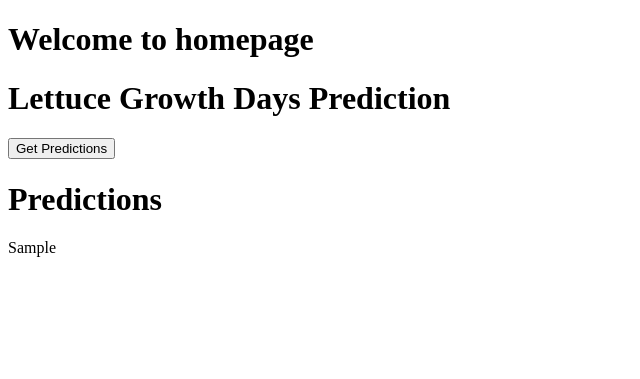
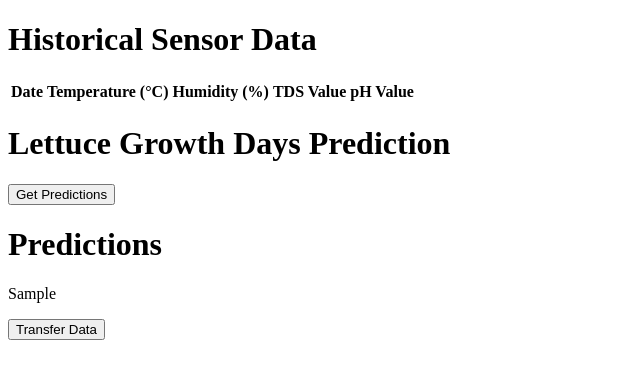
Before and after one commit to JjayFabor/LettuceRealTimeMonitoringSystem, a Flask app: template templates/index.html in a window 1280 px wide. Shown: the top 379 px of the page, without its empty margins (0-640 px from the left). Run offline with Flask 3, Linux system fonts and the light colour scheme; the template is opened without the code that fills it: most values are stand-ins (such as "Sample title", 1, 10 or a date in 2020); lists and menus that the app fills with data are empty.

Commit message:
Update app.py

```diff
--- a/Arduino/sensor_data.csv
+++ /dev/null
@@ -1,5 +0,0 @@
-Date,Temperature,Humidity,TDS Value,pH Level
-9/30/2023,32,67,14.52,7.03
-10/1/2023,32,67,18.1,6.93
-10/2/2023,32,67,12.72,7.01
-10/3/2023,30,87,45.95,6.63
--- a/app.py
+++ b/app.py
@@ -4,18 +4,74 @@ import pandas as pd
 import os
 import sys
 import serial
+import time
+import csv
+import threading
+
 
 from MLAlgo.src.pipeline.predict_pipeline import CustomData, PredictPipeline
 
-application = Flask(__name__)
+app = Flask(__name__)
 
-app = application
+app.secret_key = 'c2a414bae58f626702e45f483f5cf295b9d006455448b1f78'
 
-app.secret_key = 'c2a414bae58f626702e45f483f5cf295b9d006455448b1f4'
+# Define constants
+sensor_data = {'date': [], 'temp': [], 'humidity': [], 'tds': [], 'ph': []}
+DATA_DIRECTORY = "Arduino"
+CSV_FILENAME = "sensor_data.csv"
 
-# ser = serial.Serial("COM3", 9600)
-DATA_DIRECTORY = "Arduino"  # This is the directory where the CSV file will be located
-CSV_FILENAME = "sensor_data.csv"  # This is the name of the CSV file
+# Global Variables
+receiving_file = False
+arduino = None
+last_update_time = None
+
+try:
+    arduino = serial.Serial('COM3', 9600, timeout=1)
+    time.sleep(1)  # Wait for the Serial connection to initialize
+    if arduino.is_open:
+        print("Serial port connected.")
+    else:
+        raise Exception("Serial port not opened.")
+except Exception as e:
+    print(f"Could not initialize the serial port: {e}")
+    arduino = None
+
+@app.route('/')
+def index():
+    return render_template('index.html')
+
+@app.route('/data')
+def data():
+    global arduino
+    try:
+        if arduino is None:
+            raise Exception("Serial port not connected.")
+        else:
+            raw_data = arduino.readline().decode().strip()
+
+            # Validate the received data
+            data = raw_data.split(',')
+
+            # Check if the length of received data is the same as expected
+            if len(data) != len(sensor_data):
+                raise Exception(f"Invalid data received: {data}")
+
+            # Append current sensor data to lists, excluding 'undefined' values
+            for key, value in zip(sensor_data.keys(), data):
+                if value != 'undefined':
+                    sensor_data[key].append(value)
+
+            # Limit the number of data points to display
+            max_data_points = 15
+            for key, value in sensor_data.items():
+                if len(value) > max_data_points:
+                    sensor_data[key] = value[-max_data_points:]
+
+            return jsonify(sensor_data)
+
+    except Exception as e:
+        return str(e)  # Return error message as a response
+
 
 @app.route('/', methods=['GET', 'POST'])
 def predict_datapoint():
@@ -33,5 +89,47 @@ def predict_datapoint():
         except Exception as e:
             return jsonify(error=str(e))
 
+@app.route('/transfer', methods=['POST'])
+def transfer():
+    global arduino, last_update_time
+    print("Start transferring...")
+
+    # Check if there's no new data since the last update
+    if last_update_time is not None and (time.time() - last_update_time) < 2:
+        print("No new data available. Data is already up to date.")
+        return jsonify({'status': 'no_new_data'})
+
+    arduino.write("SEND_FILE\n".encode('utf-8'))
+    time.sleep(2)
+
+    try:
+        with open(os.path.join(DATA_DIRECTORY, CSV_FILENAME), "w", newline='', encoding='utf-8') as file:
+            csv_writer = csv.writer(file, delimiter=',', quotechar='"', quoting=csv.QUOTE_MINIMAL)
+
+            while True:
+                transfer_line = arduino.readline().decode('utf-8').strip()
+                if transfer_line == "SEND_FILE":
+                    continue
+                elif transfer_line == "EOF":
+                    print("End of file received.")
+                    break
+                elif transfer_line:
+                    csv_writer.writerow(transfer_line.split(','))
+
+        last_update_time = time.time()  # Update the last update timestamp
+        print("File transfer complete.")
+        return jsonify({'status': 'success'})
+
+    except Exception as e:
+        print("Error: " + str(e))
+        return jsonify({'status': 'error', 'message': str(e)})
+
+
+
 if __name__ == '__main__':
-    app.run(host='0.0.0.0', debug=True)
+    # Create and start the data() thread
+    data_thread = threading.Thread(target=data)
+    data_thread.daemon = True
+    data_thread.start()
+
+    app.run() # host='0.0.0.0', debug=True
--- a/templates/index.html
+++ b/templates/index.html
@@ -3,8 +3,59 @@
 <head>
     <meta charset="UTF-8">
     <meta name="viewport" content="width=device-width, initial-scale=1.0">
-    <title>Arduino Data Display</title>
+    <title>Arduino Historical Data Display</title>
+</head>
+<body>
+    <h1>Historical Sensor Data</h1>
+    <table>
+        <tr>
+            <th>Date</th>
+            <th>Temperature (°C)</th>
+            <th>Humidity (%)</th>
+            <th>TDS Value</th>
+            <th>pH Value</th>
+        </tr>
+        <tbody id="historical-data">
+            <!-- Historical data will be inserted here -->
+        </tbody>
+    </table>
+
+    <h1>Lettuce Growth Days Prediction</h1>
+
+    <button onclick="fetchPredictions()">Get Predictions</button>
+
+    <h1>Predictions</h1>
+    <p id="predictionDisplay">{{predictionDisplay}}</p>
+
+    <button id="transferButton">Transfer Data</button>
+
     <script>
+        function updateData() {
+            fetch('/data')
+                .then(response => response.json())
+                .then(data => {
+                    // Update historical data table
+                    const historicalData = document.getElementById('historical-data');
+                    historicalData.innerHTML = ''; // Clear previous data
+
+                    // Loop through historical data and create table rows
+                    for (let i = 0; i < data.date.length; i++) {
+                        const row = document.createElement('tr');
+                        row.innerHTML = `
+                            <td>${data.date[i]}</td>
+                            <td>${data.temp[i]}</td>
+                            <td>${data.humidity[i]}</td>
+                            <td>${data.tds[i]}</td>
+                            <td>${data.ph[i]}</td>
+                        `;
+                        historicalData.appendChild(row);
+                    }
+                });
+        }
+
+        updateData(); // Initial data retrieval
+        setInterval(updateData, 12000); // Update data every second
+
         function fetchPredictions() {
             // Fetch predictions by making a POST request to the server
             fetch('/', {
@@ -25,15 +76,33 @@
             });
         }
 
+        document.getElementById("transferButton").addEventListener("click", function() {
+                console.log("Transfer button clicked");
+                fetch("/transfer", {
+                    method: "POST",
+                })
+                .then(response => {
+                    // Check if the response has the "application/json" content type
+                    if (response.headers.get("content-type") && response.headers.get("content-type").includes("application/json")) {
+                        return response.json();
+                    } else {
+                        // If not JSON, treat it as text
+                        return response.text().then(text => {
+                            throw new Error(text);
+                        });
+                    }
+                })
+                .then(data => {
+                    if (data.status === "success") {
+                        alert("Data transfer successful");
+                    } else if (data.status === "error") {
+                        alert("Error during transfer: " + data.message);
+                    }
+                })
+                .catch(error => {
+                    console.error("Error:", error.message);
+                });
+            });
     </script>
-</head>
-<body>
-    <h1>Welcome to homepage</h1>
-    <h1>Lettuce Growth Days Prediction</h1>
-
-    <button onclick="fetchPredictions()">Get Predictions</button>
-
-    <h1>Predictions</h1>
-    <p id="predictionDisplay">{{predictionDisplay}}</p>
 </body>
 </html>
```
Also changed, not shown: templates/home.html (deleted, +0 -24 lines), templates/index_modified.html (deleted, +0 -68 lines), transfer.py (deleted, +0 -35 lines), 1 other file.
